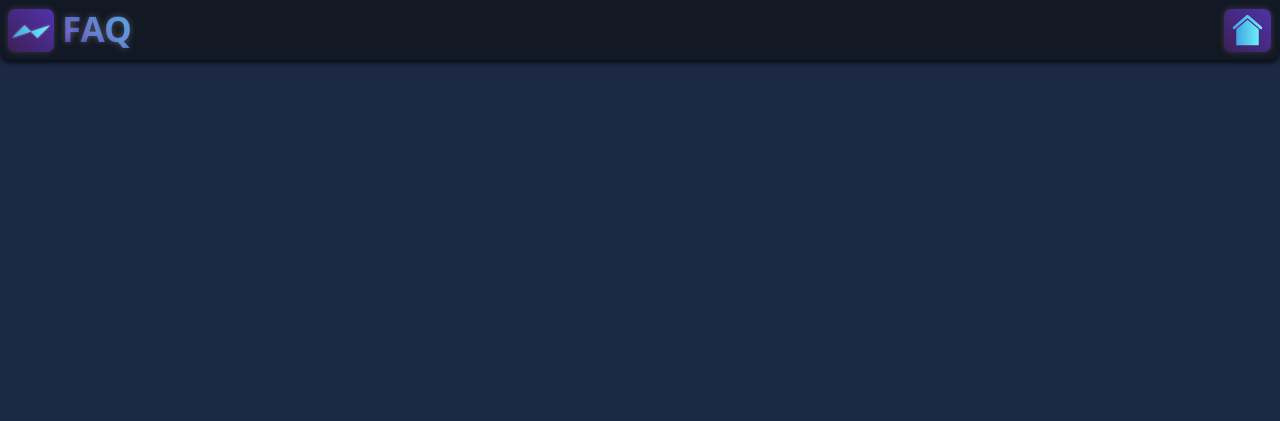
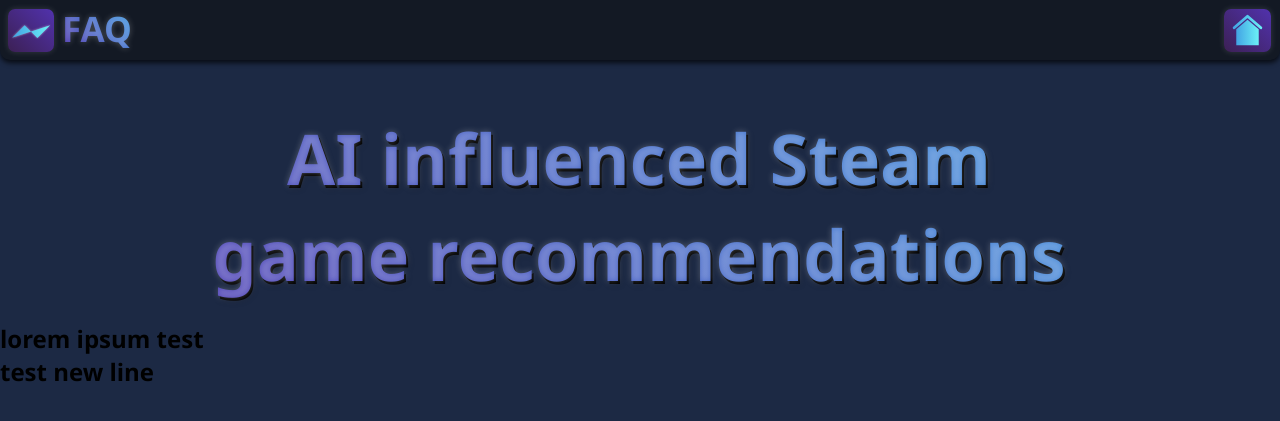
Before and after one commit to wtrstylus-331/Steam-Recommender, a Django app: page /faq/ in a window 1280 px wide. Shown: the top 421 px of the page. Run offline with Django 5.2, Linux system fonts and the light colour scheme.

Commit message:
Customize scroll bar + transition header

```diff
--- a/templates/faq.html
+++ b/templates/faq.html
@@ -14,6 +14,17 @@
             font-family: "Segoe UI", system-ui, sans-serif;
             margin: 0;
             padding: 0;
+        }
+
+        ::-webkit-scrollbar {
+            background-color: #131924;
+            width: 10px;
+        }
+
+        ::-webkit-scrollbar-thumb {
+            background: slateblue;
+            border-radius: 5px;
+            box-shadow: black 0 3px 1px;
         }
 
         .header-section {
@@ -90,6 +101,35 @@
             box-shadow: rgba(255, 255, 255, 0.15) 0 0 6px;
         }
 
+        .sub1 {
+            background: transparent;
+            position: relative;
+            margin-top: 50px;
+            animation: 2s ease-out 1s forwards h1-drop;
+            top: -40px;
+            opacity: 0;
+        }
+
+        .sub1_text {
+            background: linear-gradient(45deg, #5132ad, #42a3e4);
+            background-clip: text;
+            color: transparent;
+            font-weight: bolder;
+            font-size: 70px;
+            position: relative;
+            margin: 5px 5px 8px 3px;
+            text-shadow: rgba(255, 255, 255, 0.25) 0 0 6px;
+            text-align: center;
+            filter: drop-shadow(black 2px 3px);
+        }
+
+        @keyframes h1-drop {
+            to {
+                top: 0;
+                opacity: 100%;
+            }
+        }
+
     </style>
 
     <body class="page-body">
@@ -100,5 +140,15 @@
                 <img class="faq_image" src="{% static 'home_color.svg' %}" alt="home">
             </button>
         </div>
+
+        <div class="sub1">
+            <h1 class="sub1_text">AI influenced Steam <br> game recommendations</h1>
+        </div>
+
+        <div class="sub2">
+            <h2 class="sub2_text">
+                lorem ipsum test <br> test new line
+            </h2>
+        </div>
     </body>
 </html>
```
